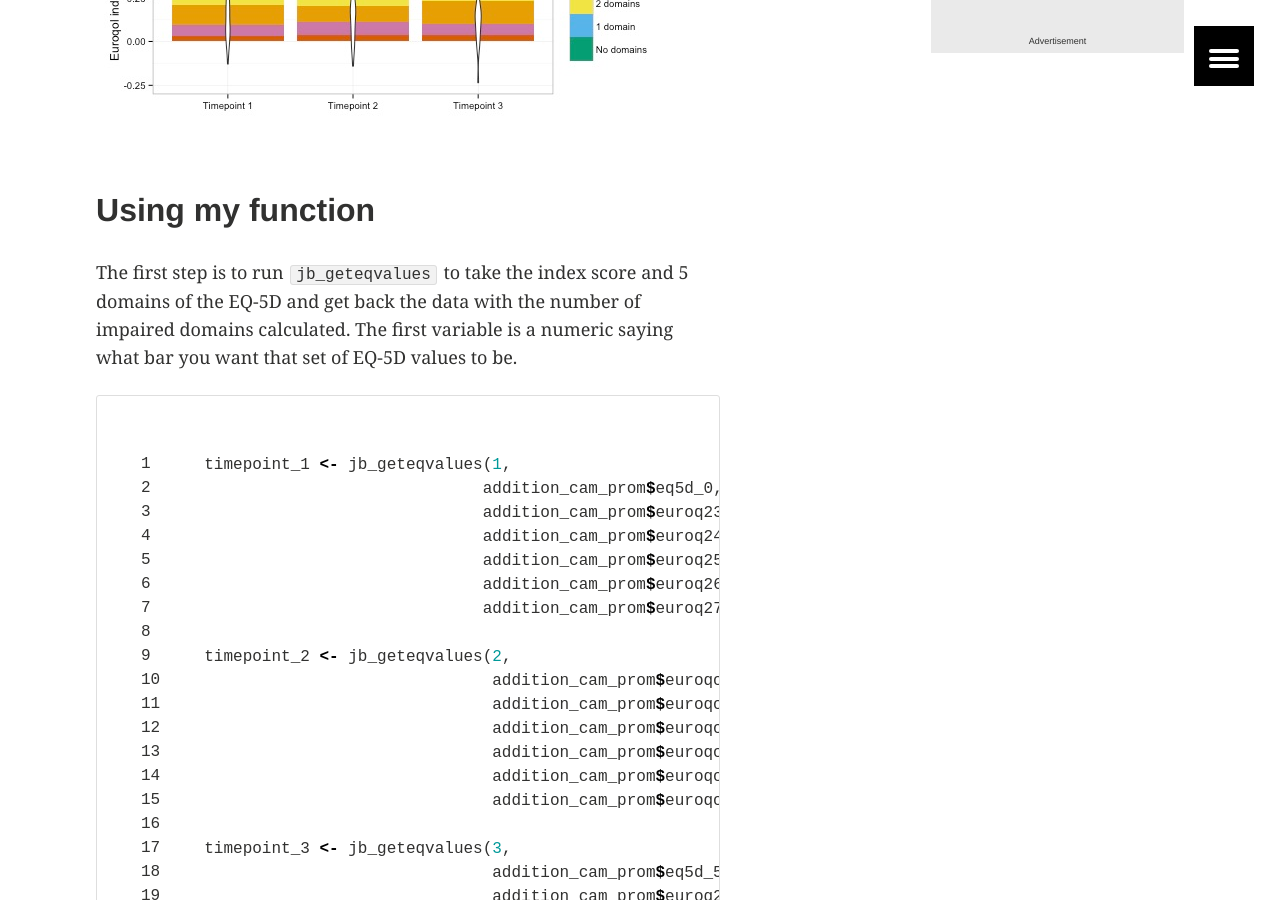
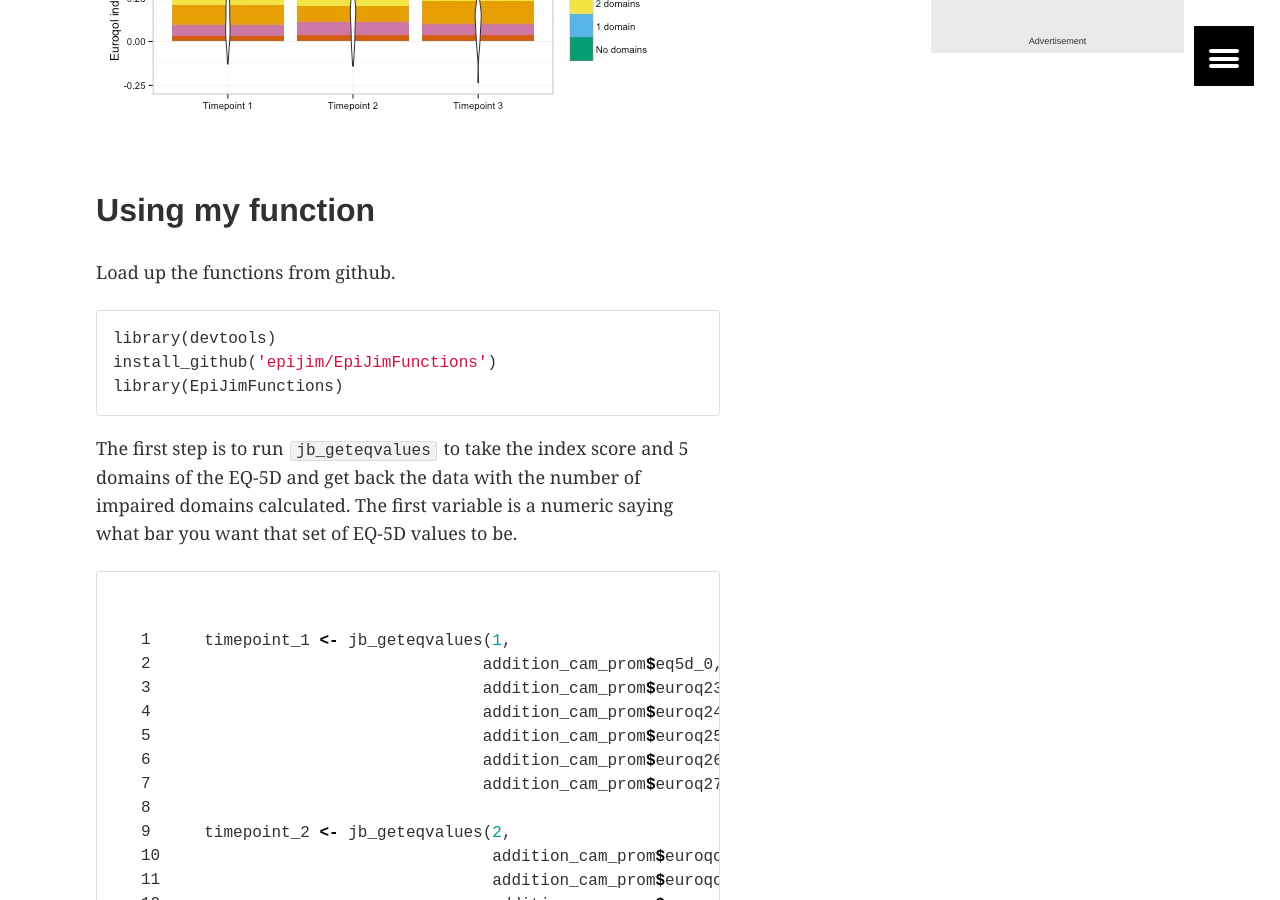
Before and after one commit to epijim/epijim_codebase, a Jekyll site: the page built from _posts/code/2015-05-09-eq5d.md, in a window 1280 px wide and 900 px high, scrolled down 864 px. Built offline with Jekyll 4.4.1, drawn with Linux system fonts in a browser that asks for light colours; comment, search, counter and statistics services are not loaded.

Commit message:
opps github

```diff
--- a/_posts/code/2015-05-09-eq5d.md
+++ b/_posts/code/2015-05-09-eq5d.md
@@ -26,6 +26,14 @@ In my PhD, I wanted to save space by showing both the EQ-5D index score, and how
 </figure>
 
 ## Using my function
+
+Load up the functions from github.
+
+{% highlight r %}
+library(devtools)
+install_github('epijim/EpiJimFunctions')
+library(EpiJimFunctions)
+{% endhighlight %}
 
 The first step is to run `jb_geteqvalues` to take the index score and 5 domains of the EQ-5D and get back the data with the number of impaired domains calculated. The first variable is a numeric saying what bar you want that set of EQ-5D values to be.
 
```
